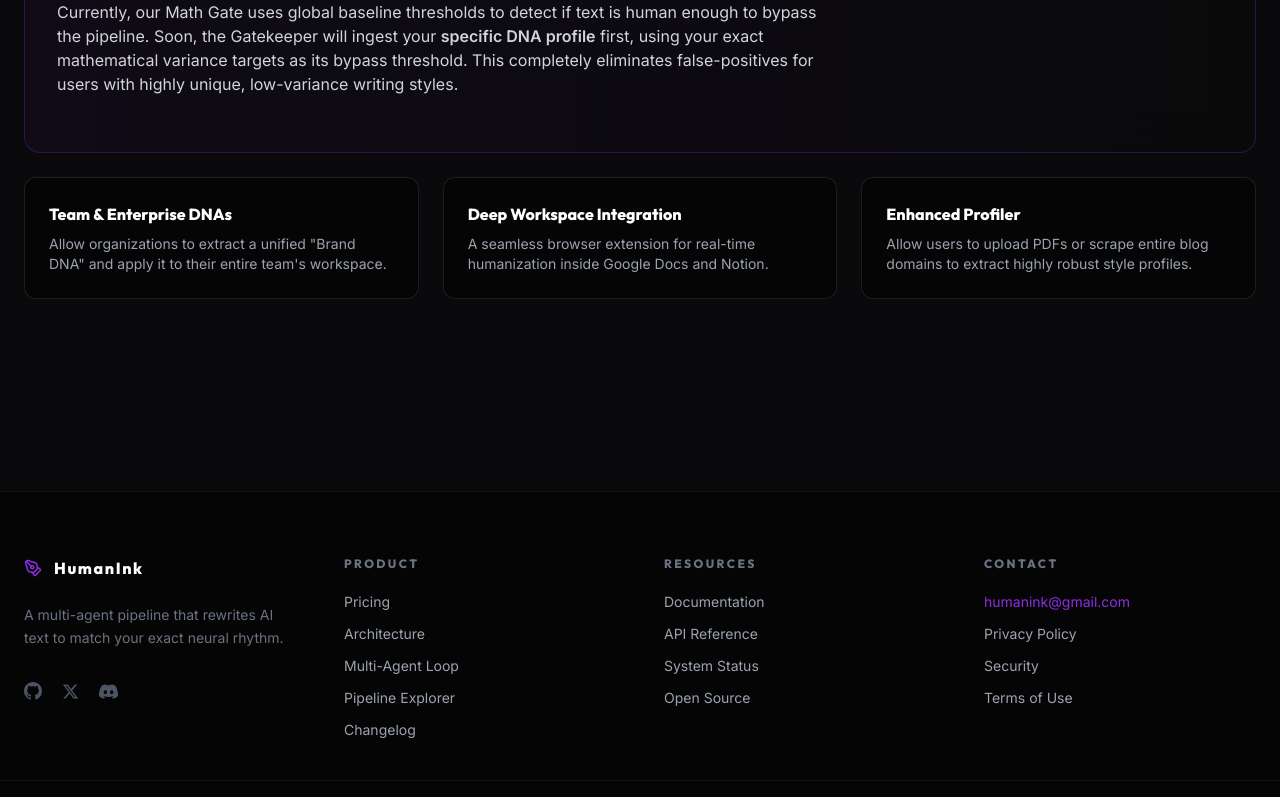
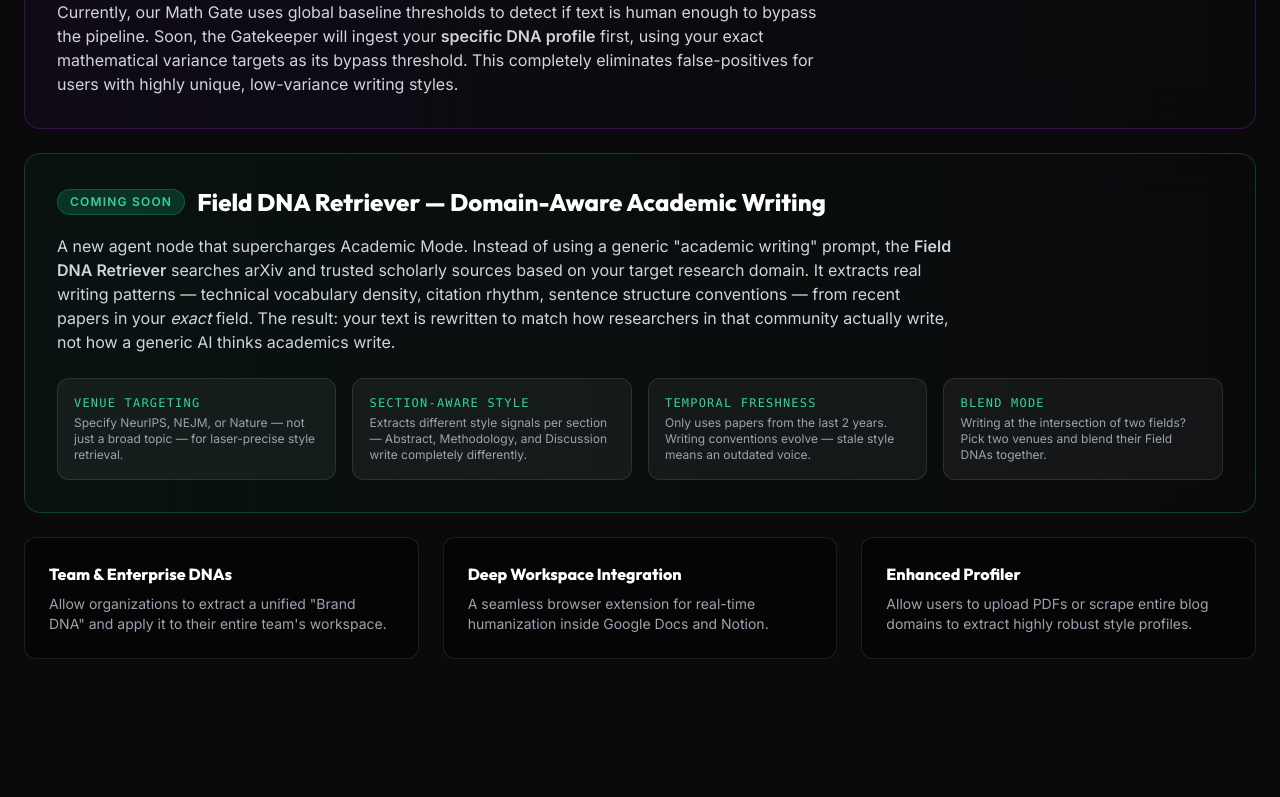
Before and after one commit to ShaikNelofer2004/HumanInk, a React (Vite) app in the folder frontend/: page / in a window 1280 px wide. Shown: the part 5972-6769 px from the top of the page. Built offline with nearby package versions, Linux system fonts and the light colour scheme; no server answers.

Commit message:
Added Field DNA Retriever to Horizon section and README roadmap

```diff
--- a/frontend/src/components/Home.jsx
+++ b/frontend/src/components/Home.jsx
@@ -696,7 +696,7 @@ const RoadmapSection = () => {
       </div>
 
       <div className="grid grid-cols-1 md:grid-cols-3 gap-6">
-        {/* Highlighted Feature */}
+        {/* Highlighted Feature 1 */}
         <div className="md:col-span-3 rounded-2xl bg-[#0a0a0c]/80 backdrop-blur-xl border border-ink-primary/30 p-8 relative overflow-hidden group">
           <div className="absolute inset-0 bg-gradient-to-r from-ink-primary/10 to-transparent opacity-50 group-hover:opacity-100 transition-opacity duration-500" />
           <div className="relative z-10">
@@ -704,11 +704,46 @@ const RoadmapSection = () => {
               <span className="px-3 py-1 rounded-full bg-ink-primary/20 text-ink-primary text-xs font-bold tracking-widest uppercase border border-ink-primary/30">In Development</span>
               <h3 className="font-outfit text-2xl font-bold text-white">Dynamic Gatekeeper Calibration</h3>
             </div>
-            <p className="text-gray-300 text-sm md:text-base leading-relaxed mb-6 max-w-3xl">
+            <p className="text-gray-300 text-sm md:text-base leading-relaxed max-w-3xl">
               Currently, our Math Gate uses global baseline thresholds to detect if text is human enough to bypass the pipeline.
               Soon, the Gatekeeper will ingest your <strong>specific DNA profile</strong> first, using your exact mathematical variance targets
               as its bypass threshold. This completely eliminates false-positives for users with highly unique, low-variance writing styles.
             </p>
+          </div>
+        </div>
+
+        {/* Highlighted Feature 2 */}
+        <div className="md:col-span-3 rounded-2xl bg-[#0a0a0c]/80 backdrop-blur-xl border border-emerald-500/30 p-8 relative overflow-hidden group">
+          <div className="absolute inset-0 bg-gradient-to-r from-emerald-500/10 to-transparent opacity-50 group-hover:opacity-100 transition-opacity duration-500" />
+          <div className="relative z-10">
+            <div className="flex items-center gap-3 mb-4">
+              <span className="px-3 py-1 rounded-full bg-emerald-500/20 text-emerald-400 text-xs font-bold tracking-widest uppercase border border-emerald-500/30">Coming Soon</span>
+              <h3 className="font-outfit text-2xl font-bold text-white">Field DNA Retriever — Domain-Aware Academic Writing</h3>
+            </div>
+            <p className="text-gray-300 text-sm md:text-base leading-relaxed mb-6 max-w-4xl">
+              A new agent node that supercharges Academic Mode. Instead of using a generic "academic writing" prompt, the <strong>Field DNA Retriever</strong> searches
+              arXiv and trusted scholarly sources based on your target research domain. It extracts real writing patterns — technical vocabulary density,
+              citation rhythm, sentence structure conventions — from recent papers in your <em>exact</em> field. The result: your text is rewritten to
+              match how researchers in that community actually write, not how a generic AI thinks academics write.
+            </p>
+            <div className="grid grid-cols-1 md:grid-cols-4 gap-4">
+              <div className="bg-white/5 border border-white/10 rounded-xl p-4">
+                <p className="text-emerald-400 font-mono text-xs tracking-widest uppercase mb-1">Venue Targeting</p>
+                <p className="text-gray-400 text-xs">Specify NeurIPS, NEJM, or Nature — not just a broad topic — for laser-precise style retrieval.</p>
+              </div>
+              <div className="bg-white/5 border border-white/10 rounded-xl p-4">
+                <p className="text-emerald-400 font-mono text-xs tracking-widest uppercase mb-1">Section-Aware Style</p>
+                <p className="text-gray-400 text-xs">Extracts different style signals per section — Abstract, Methodology, and Discussion write completely differently.</p>
+              </div>
+              <div className="bg-white/5 border border-white/10 rounded-xl p-4">
+                <p className="text-emerald-400 font-mono text-xs tracking-widest uppercase mb-1">Temporal Freshness</p>
+                <p className="text-gray-400 text-xs">Only uses papers from the last 2 years. Writing conventions evolve — stale style means an outdated voice.</p>
+              </div>
+              <div className="bg-white/5 border border-white/10 rounded-xl p-4">
+                <p className="text-emerald-400 font-mono text-xs tracking-widest uppercase mb-1">Blend Mode</p>
+                <p className="text-gray-400 text-xs">Writing at the intersection of two fields? Pick two venues and blend their Field DNAs together.</p>
+              </div>
+            </div>
           </div>
         </div>
 
```
Also changed, not shown: 2 other files (tests, documents, lock files or other folders).
